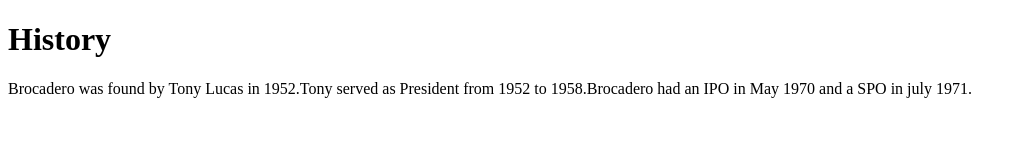
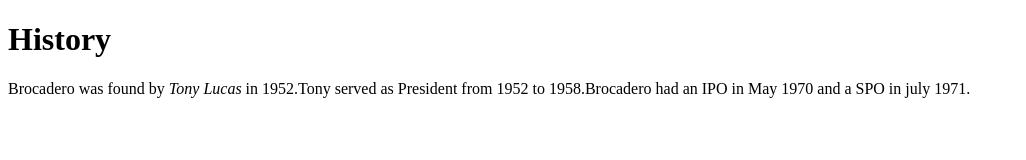
Before and after one commit to bhupicool/web-page-repo, a plain HTML site: page history.html in a window 1280 px wide. Shown: the whole page, without its empty margins (0-1026 px from the left). Drawn offline with Linux system fonts and the light colour scheme.

Commit message:
Update history.html

```diff
--- a/history.html
+++ b/history.html
@@ -5,7 +5,7 @@
 </head>
 <body bgcolor="ffffff">
 	<h1>History</h1>
-	<P>Brocadero was found by <E> Tony Lucas</E> in 1952.Tony served as President from 1952 to 1958.Brocadero had an IPO in May 1970 and a SPO in july 1971.</P>
+	<P>Brocadero was found by <I> Tony Lucas</I> in 1952.Tony served as President from 1952 to 1958.Brocadero had an IPO in May 1970 and a SPO in july 1971.</P>
 
 </body>
 </html>
```
